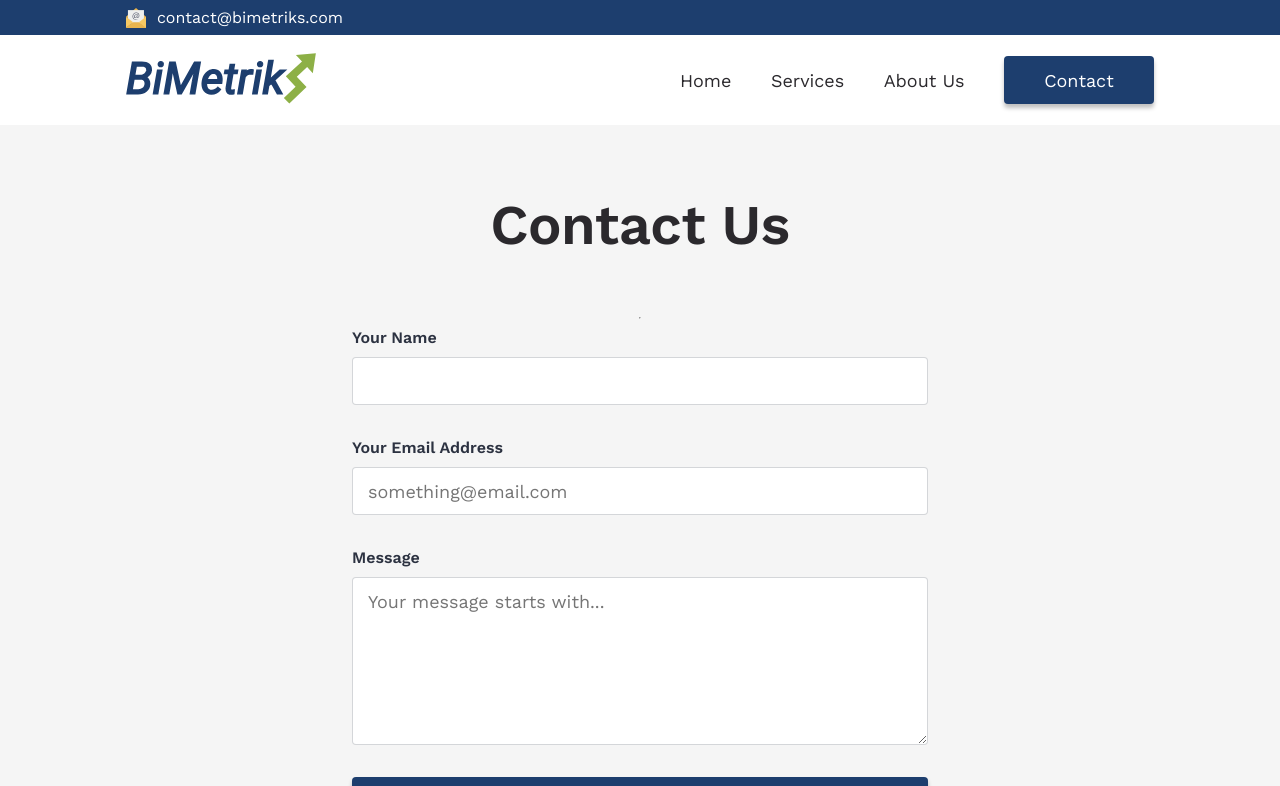
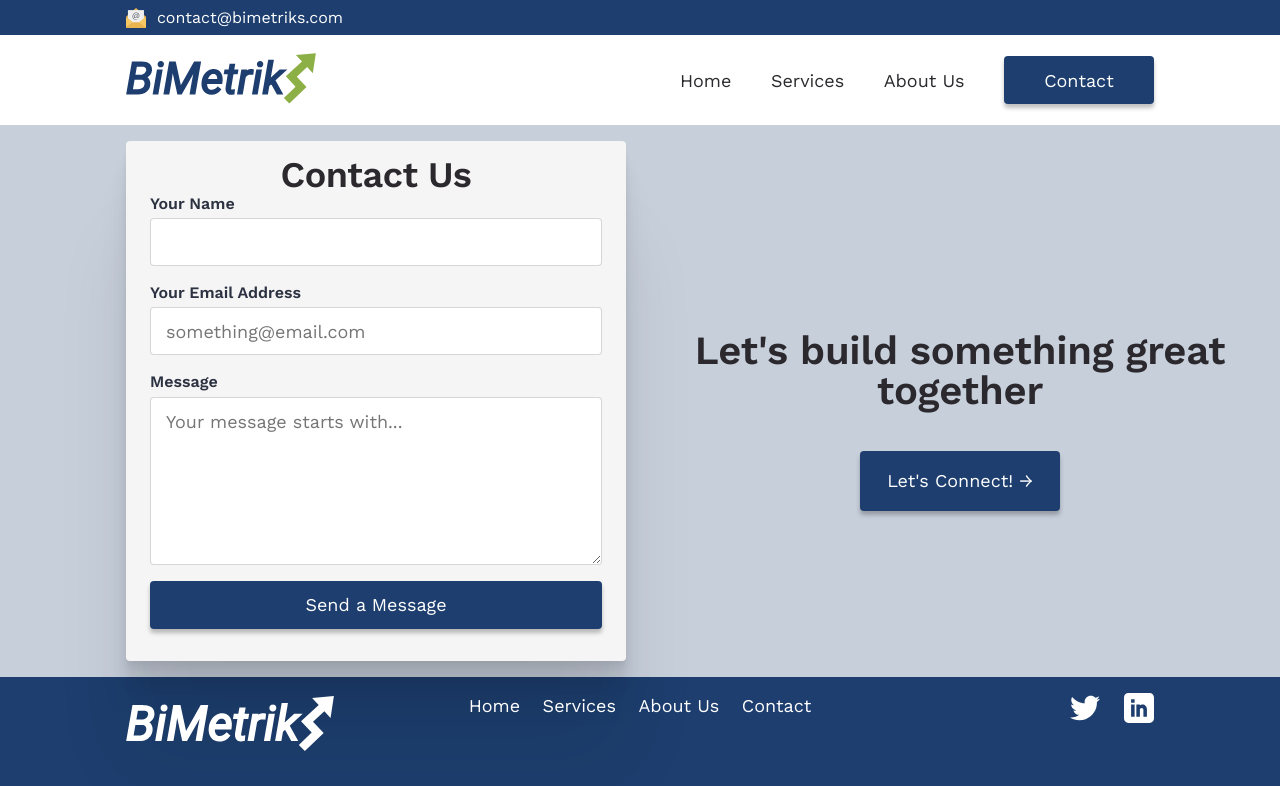
Before and after one commit to sebastiantorres86/bimetrik-master, a React (Create React App) app: page /contact in a window 1280 px wide. Shown: the top 786 px of the page. Built offline with nearby package versions, Linux system fonts and the light colour scheme.

Commit message:
New Contact section, new CTA

```diff
--- a/src/components/CTA/CTA.js
+++ b/src/components/CTA/CTA.js
@@ -1,17 +1,14 @@
 import React from "react";
-import { Row, Column, Heading, Button } from "./CTA.styled";
+import { Row, Heading, Anchor, Button } from "./CTA.styled";
 
 const CTA = () => {
   return (
     <Row>
-      <Column>
-        <Heading>Let's build something great together</Heading>
-      </Column>
-      <Column>
-        <a href="https://calendly.com/es" target="_blank" rel="noreferrer">
-          <Button>Schedule a Call</Button>
-        </a>
-      </Column>
+      <Heading>Let's build something great together</Heading>
+
+      <Anchor href="https://calendly.com/es" target="_blank" rel="noreferrer">
+        <Button>Let's Connect! &rarr;</Button>
+      </Anchor>
     </Row>
   );
 };
--- a/src/components/CTA/CTA.styled.js
+++ b/src/components/CTA/CTA.styled.js
@@ -5,22 +5,12 @@ export const Row = styled.div`
   flex-direction: column;
   justify-content: center;
   align-items: center;
-  padding: 2rem 1rem;
-  background: #c7cfdb;
-  @media only screen and (min-width: 768px) {
-    height: 300px;
-    padding: 2rem 126px;
-    flex-direction: row;
-  }
+  background: transparent;
+  padding: 1rem;
 `;
 
 export const Column = styled.div`
   width: 100%;
-  @media only screen and (min-width: 768px) {
-    flex: 50%;
-    display: flex;
-    justify-content: center;
-  }
 `;
 
 export const Heading = styled.h3`
@@ -37,15 +27,19 @@ export const Heading = styled.h3`
   color: #2b292d;
 
   @media only screen and (min-width: 768px) {
-    padding-right: 3rem;
-    text-align: left;
+    /* padding-right: 3rem; */
+    text-align: center;
   }
 `;
+
+export const Anchor = styled.a`
+  width: 100%;
+`
 
 export const Button = styled.button`
   width: 100%;
   height: 48px;
-  margin-top: 1rem;
+  margin-bottom: 2rem;
   border: none;
   color: #fff;
   background: #1d3e6e;
--- a/src/components/ContactForm/ContactForm.js
+++ b/src/components/ContactForm/ContactForm.js
@@ -1,6 +1,7 @@
 import React, { useState } from "react";
 import {
   Container,
+  Card,
   Heading,
   Label,
   Input,
@@ -71,12 +72,12 @@ const ContactForm = () => {
   };
   return (
     <Container>
+      <Card>
         <Heading>Contact Us</Heading>
         {status.info.error && (
           <div className="error">Error: {status.info.msg}</div>
         )}
         {!status.info.error && status.info.msg && <p>{status.info.msg}</p>}
-      <hr />
         <Form onSubmit={handleOnSubmit}>
           <Label htmlFor="name">Your Name</Label>
           <Input
@@ -114,6 +115,7 @@ const ContactForm = () => {
               : "Submitting..."}
           </Button>
         </Form>
+      </Card>
     </Container>
   );
 };
--- a/src/components/ContactForm/ContactForm.styled.js
+++ b/src/components/ContactForm/ContactForm.styled.js
@@ -1,13 +1,31 @@
 import styled from "styled-components";
 
 export const Container = styled.div`
+  background: transparent;
+  width: 100%;
+  height: auto;
+  padding: 1rem;
+
+  @media only screen and (min-width: 768px) {
+    padding: 1rem 1rem 1rem 126px;
+    width: 50%;
+  }
+`;
+
+export const Card = styled.div`
   display: flex;
   flex-direction: column;
-  padding: 0 15px 1rem;
+  padding: 1rem 1.5rem;
   background: #f5f5f5;
+  border-radius: 4px;
+  box-shadow: 0 2.8px 2.2px rgba(0, 0, 0, 0.02),
+    0 6.7px 5.3px rgba(0, 0, 0, 0.028), 0 12.5px 10px rgba(0, 0, 0, 0.035),
+    0 22.3px 17.9px rgba(0, 0, 0, 0.042), 0 41.8px 33.4px rgba(0, 0, 0, 0.05),
+    0 100px 80px rgba(0, 0, 0, 0.07);
 
   @media only screen and (min-width: 768px) {
-    padding: 1rem 126px;
+    width: 500px;
+    height: auto;
   }
 `;
 
@@ -15,14 +33,15 @@ export const Heading = styled.h3`
   font-family: Work Sans;
   font-style: normal;
   font-weight: bold;
-  font-size: 56px;
-  line-height: 56px;
+  font-size: 36px;
+  line-height: 36px;
   /* or 100% */
 
   text-align: center;
   letter-spacing: -0.5px;
 
   color: #2b292d;
+  margin: 0;
 `;
 
 export const Label = styled.label`
@@ -30,7 +49,7 @@ export const Label = styled.label`
   font-style: normal;
   font-weight: bold;
   font-size: 16px;
-  margin-bottom: 0.5rem;
+  margin-bottom: 0.2rem;
   line-height: 22px;
   /* identical to box height, or 137% */
 
@@ -40,7 +59,7 @@ export const Label = styled.label`
 export const Input = styled.input`
   width: 100%;
   height: 48px;
-  margin-bottom: 2rem;
+  margin-bottom: 1rem;
   border: 1px solid rgba(44, 50, 65, 0.2);
   border-radius: 4px;
 
@@ -59,7 +78,7 @@ export const Textarea = styled.textarea`
   height: 168px;
   border: 1px solid rgba(44, 50, 65, 0.2);
   border-radius: 4px;
-  margin-bottom: 2rem;
+  margin-bottom: 1rem;
 
   font-family: Work Sans;
   font-style: normal;
@@ -75,10 +94,10 @@ export const Textarea = styled.textarea`
 export const Form = styled.form`
   display: flex;
   flex-direction: column;
-  margin-bottom: 3rem;
+  margin-bottom: 0;
 
   @media only screen and (min-width: 768px) {
-    padding: 0 226px;
+    padding: 0;
   }
 `;
 
--- a/src/containers/About/About.js
+++ b/src/containers/About/About.js
@@ -1,11 +1,10 @@
 import React from "react";
-import { CTA, Mission } from "../../components";
+import { Mission } from "../../components";
 
 const About = () => {
   return (
     <>
       <Mission />
-      <CTA />
     </>
   );
 };
--- a/src/containers/Contact/Contact.js
+++ b/src/containers/Contact/Contact.js
@@ -1,12 +1,13 @@
 import React from "react";
+import {Container} from './Contact.styled'
 import { ContactForm, CTA } from "../../components";
 
 const Contact = () => {
   return (
-    <div>
+    <Container>
       <ContactForm />
       <CTA />
-    </div>
+    </Container>
   );
 };
 
--- /dev/null
+++ b/src/containers/Contact/Contact.styled.js
@@ -0,0 +1,13 @@
+import styled from 'styled-components'
+
+export const Container = styled.div`
+  display: flex;
+  flex-direction: column;
+  justify-content: space-between;
+  align-content: center;
+  background: #c7cfdb;
+
+  @media only screen and (min-width: 768px) {
+    flex-direction: row;
+  }
+`
--- a/src/containers/ServiceSection/Services.js
+++ b/src/containers/ServiceSection/Services.js
@@ -1,12 +1,11 @@
 import React from "react";
-import { HeroServices, HowDo, CTA } from "../../components";
+import { HeroServices, HowDo } from "../../components";
 
 const Services = () => {
   return (
     <>
       <HeroServices />
       <HowDo />
-      <CTA />
     </>
   );
 };
```
Also changed, not shown: 1 other file (tests, documents, lock files or other folders). Lines whose indentation alone changed are shown as unchanged.
